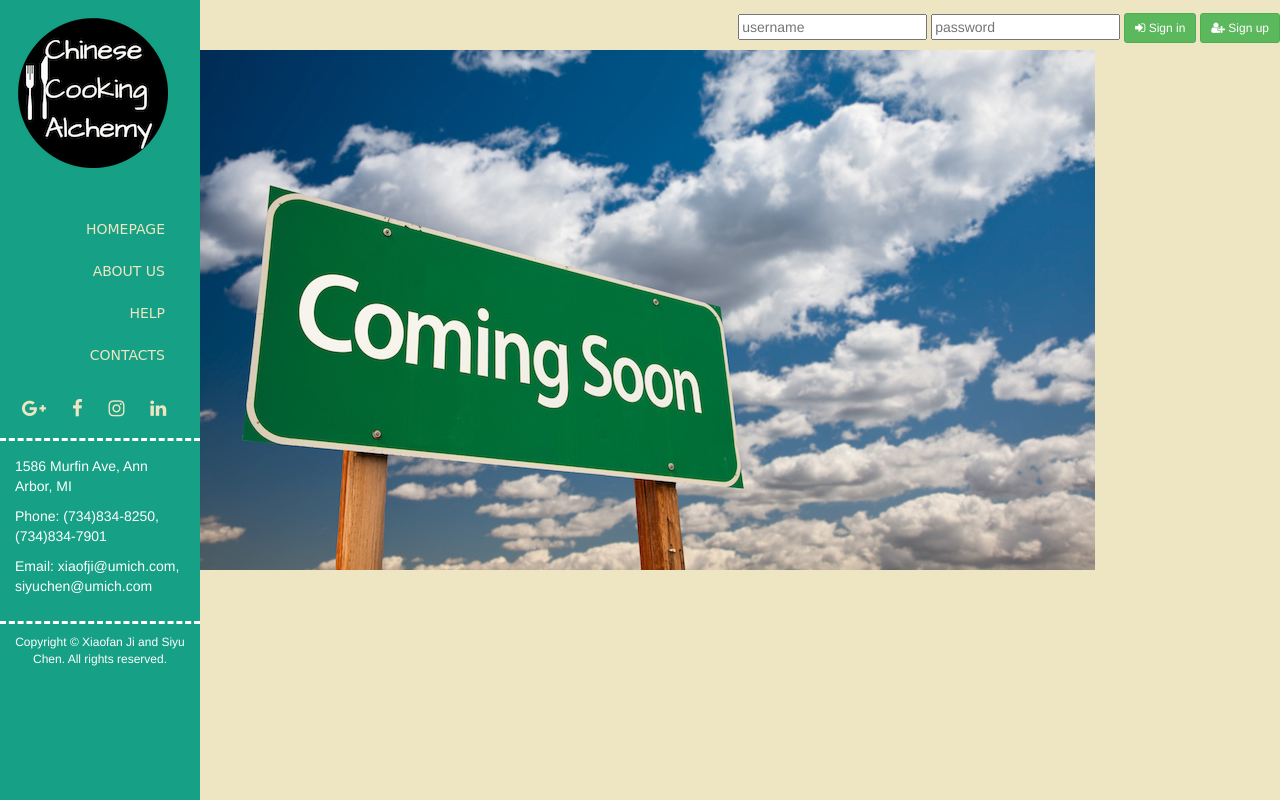
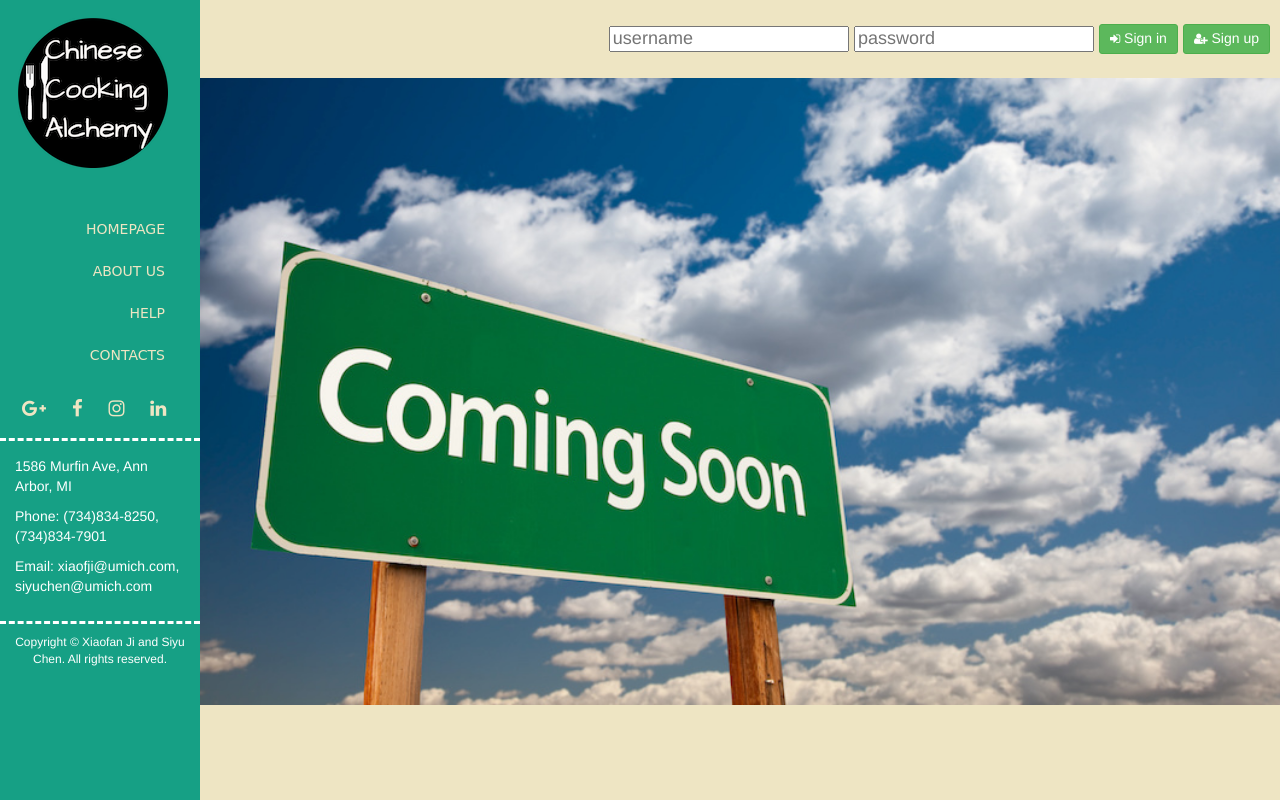
Before and after one commit to xiaofji/project_539-, a Python web app: template project/home/templates/coming.html in a window 1280 px wide. Run offline with Jinja, Linux system fonts and the light colour scheme; the template is opened without the code that fills it: most values are stand-ins (such as "Sample title", 1, 10 or a date in 2020); form fields are guessed from the names that the template uses; some libraries are stand-ins or nearby versions.

Commit message:
Style
Changes on master:
navbar
relative position
coming soon page
And:
footer

```diff
--- a/project/home/templates/coming.html
+++ b/project/home/templates/coming.html
@@ -1,7 +1,7 @@
 {% extends "base.html"%}
 {% block content %}
 <div class = "content">
-<img src = "../static/img/comingsoon.jpg" alt="comming soon">
+<img id = "commingsoon" src = "../static/img/comingsoon.jpg" alt="comming soon">
 </div>
 
 
--- a/project/static/css/style.css
+++ b/project/static/css/style.css
@@ -13,12 +13,14 @@ body{
 
 }
 
-#displayimg, #cook{
+#displayimg, #cook, #commingsoon{
   width:100%;
 }
 #logsign{
   float: right;
-  margin-top: 1%;
+  margin-top: 24px;
+  margin-right: 10px;
+  margin-bottom: 24px;
 }
 
 .content{
@@ -189,3 +191,11 @@ z-index: -1;
   font-size: 12px;
   text-align: center;
 }
+
+.welcome{
+  display: inline;
+}
+
+footer{
+  margin-left: 200px;
+}
--- a/project/templates/base.html
+++ b/project/templates/base.html
@@ -41,14 +41,16 @@
 	    <a class="navbar-brand" href="./index.html"></a>
 	  </div>
 			<div id = "logsign">
+				<h4 class = "welcome">
 				{% if current_user.is_authenticated %}
-					Hi
+					Hi,
 					{{current_user.username}}
 					welcome back!
-					<a href="/personalpage">My home page</a>
+				</h3 >
+					<a href="/personalpage"> <h4 class = "welcome">My home page </h4></a>
 					<form class="form-logout" role="form" method="post" action="" id = "logout">
 
-					<button class="btn btn-sm btn-success" type="submit" name="submit" value="logout"><i class="fa fa-sign-out"></i> logout</button>
+					<button class="btn btn-sm btn-success" type="submit" name="submit" value="logout"><i class="fa fa-sign-out"></i> <h5 class = "welcome">logout</h5></button>
 					</form>
 					{% else %}
 					<form class="form-signin" role="form" method="post" action="" id = "login">
@@ -73,8 +75,8 @@
 								{% endif %}
 							</span>
 
-						<button class="btn btn-sm btn-success" type="submit" name="submit" value="login"><i class="fa fa-sign-in"></i> Sign in</button>
-						<button class="btn btn-sm btn-success" type="submit" name="submit" value="signup"><i class="fa fa-user-plus"></i> Sign up</button>
+						<button class="btn btn-sm btn-success" type="submit" name="submit" value="login"><i class="fa fa-sign-in"></i><h5 class = "welcome"> Sign in</h5></button>
+						<button class="btn btn-sm btn-success" type="submit" name="submit" value="signup"><i class="fa fa-user-plus"></i><h5 class = "welcome"> Sign up</h5></button>
 
 
 					</form>
@@ -103,6 +105,7 @@
 	{%endblock%}
 
 <footer>
+	<p class = "hidden-lg text-center">Copyright &copy; Xiaofan Ji and Siyu Chen. All rights reserved.</p>
 </footer>
 </body>
 </html>
```
